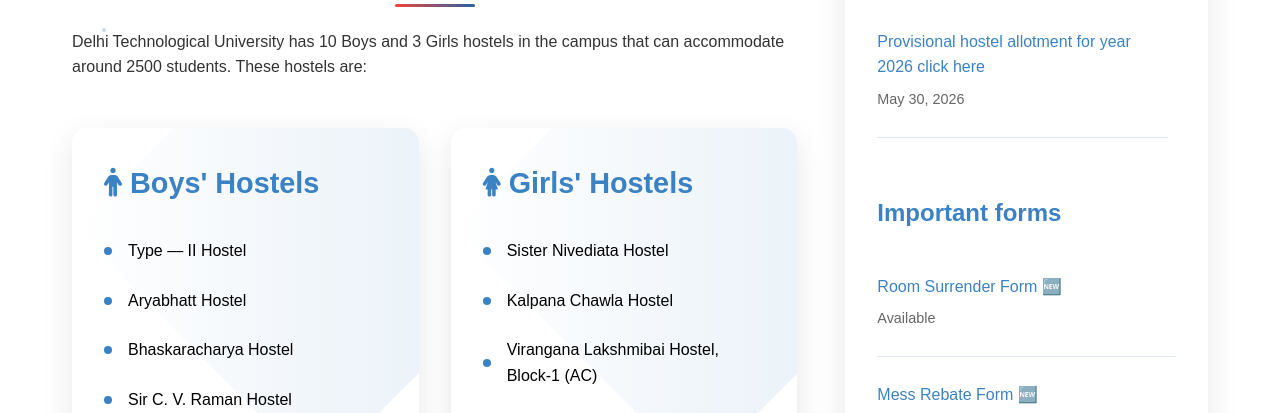
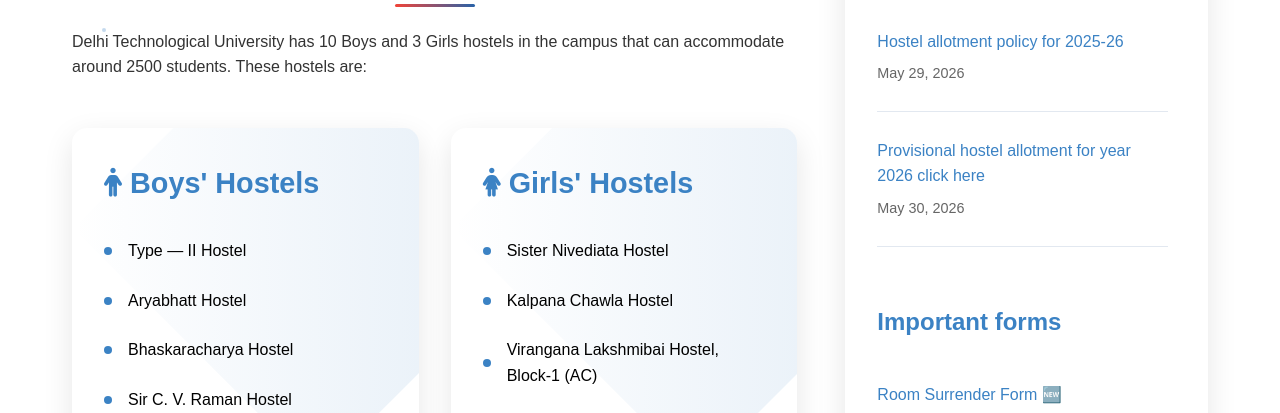
Before and after one commit to bansaldhruv07/dtuhostels2, a plain HTML site: page index.html in a window 1280 px wide. Shown: the part 768-1181 px from the top of the page. Drawn offline with Linux system fonts and the light colour scheme.

Commit message:
policy addition

```diff
--- a/index.html
+++ b/index.html
@@ -1484,6 +1484,13 @@
           <div class="recent-posts" id="search-section">
             <h2>Recent Posts</h2>
             <div class="post-item">
+              <a
+                href="https://drive.google.com/file/d/1lZRXAesdqB0MXyxtIOnbu9IzQD_e0kQH/view?usp=sharing"
+                >Hostel allotment policy for 2025-26</a
+              >
+              <div class="post-date">May 29, 2026</div>
+            </div>
+            <div class="post-item">
               <a href="https://dtuhostel.in/">Provisional hostel allotment for year 2026 click here</a>
               <div class="post-date">May 30, 2026</div>
             </div>
```
